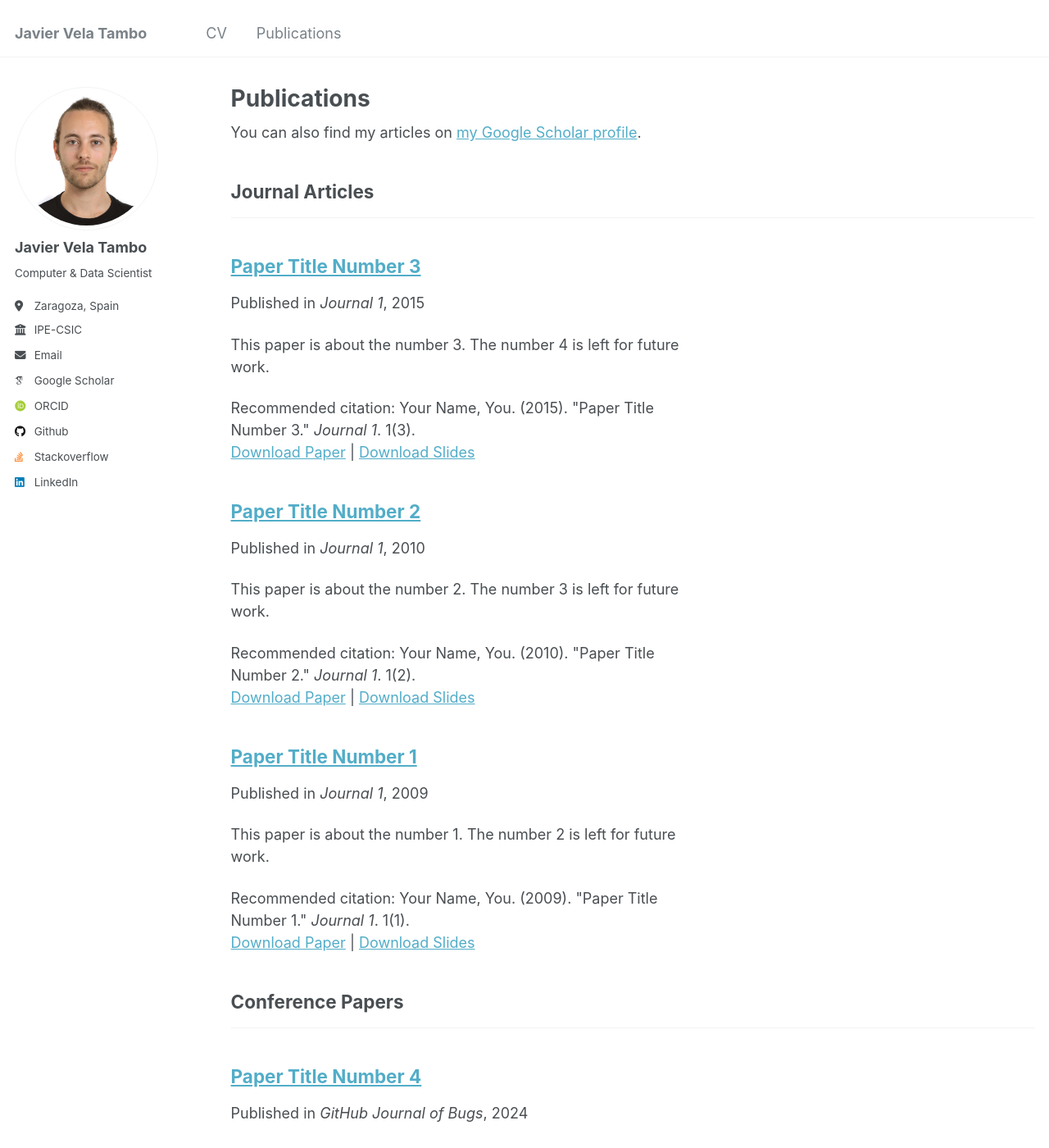
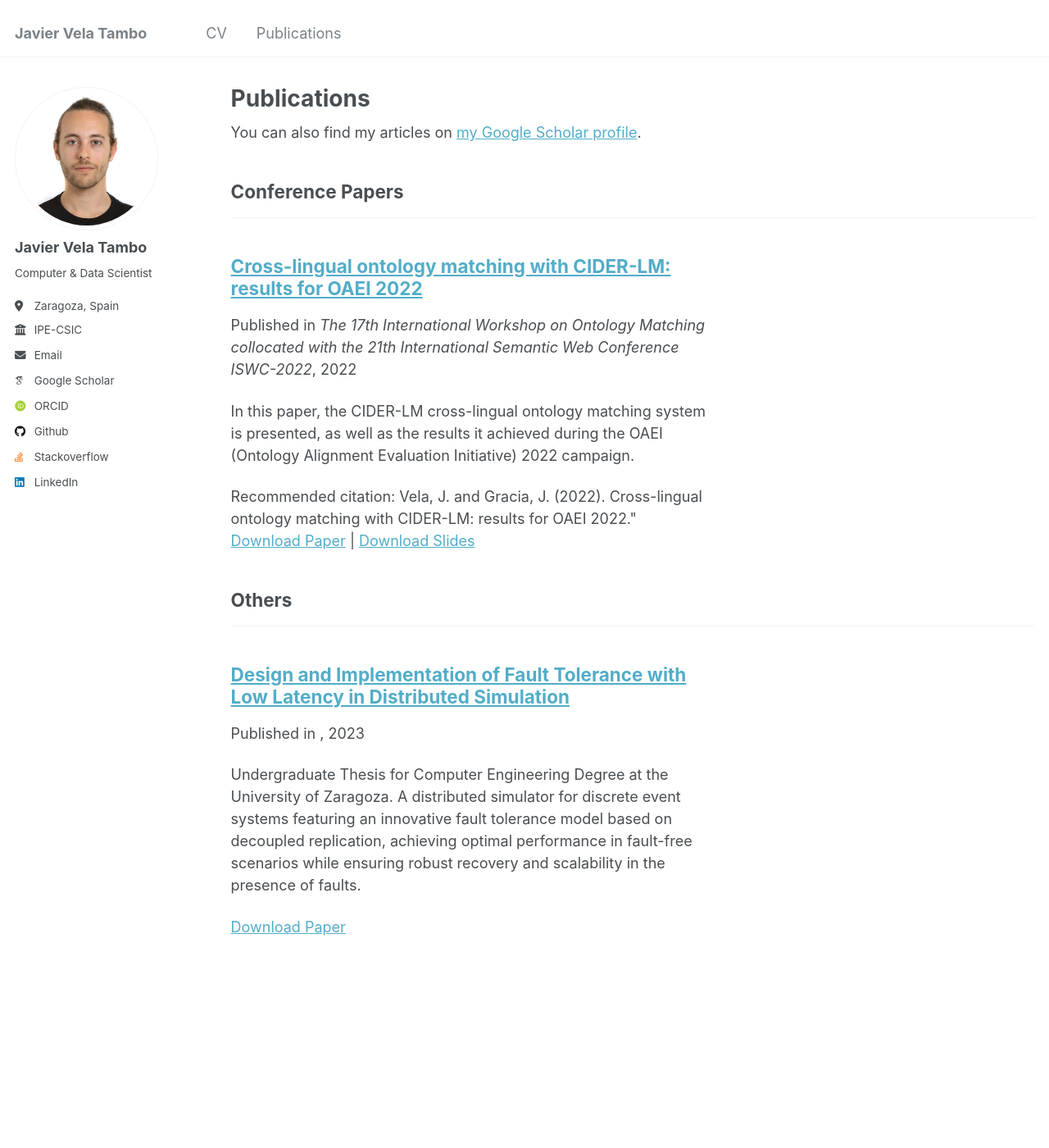
Before and after one commit to javiervela/javiervela.github.io, a Jekyll site: the page built from _pages/publications.html, in a window 1280 px wide and 1400 px high. Shown: the whole window at 82% size. Built offline with Jekyll 4.4.1, drawn with Linux system fonts in a browser that asks for light colours; some web fonts are replaced; some of the changed text lies outside the part shown.

Commit message:
Add OAEI22 and TFG publications

```diff
--- a/_config.yml
+++ b/_config.yml
@@ -82,6 +82,8 @@ publication_category:
     title: 'Journal Articles'
   conferences:
     title: 'Conference Papers'
+  others:
+    title: 'Others'
 
 # Site Settings
 teaser                   :  # filename of teaser fallback teaser image placed in /images/, .e.g. "500x300.png"
--- a/_publications/2009-10-01-paper-title-number-1.md
+++ /dev/null
@@ -1,14 +0,0 @@
----
-title: "Paper Title Number 1"
-collection: publications
-category: manuscripts
-permalink: /publication/2009-10-01-paper-title-number-1
-excerpt: 'This paper is about the number 1. The number 2 is left for future work.'
-date: 2009-10-01
-venue: 'Journal 1'
-slidesurl: 'http://academicpages.github.io/files/slides1.pdf'
-paperurl: 'http://academicpages.github.io/files/paper1.pdf'
-citation: 'Your Name, You. (2009). &quot;Paper Title Number 1.&quot; <i>Journal 1</i>. 1(1).'
----
-
-The contents above will be part of a list of publications, if the user clicks the link for the publication than the contents of section will be rendered as a full page, allowing you to provide more information about the paper for the reader. When publications are displayed as a single page, the contents of the above "citation" field will automatically be included below this section in a smaller font.
--- a/_publications/2010-10-01-paper-title-number-2.md
+++ /dev/null
@@ -1,14 +0,0 @@
----
-title: "Paper Title Number 2"
-collection: publications
-category: manuscripts
-permalink: /publication/2010-10-01-paper-title-number-2
-excerpt: 'This paper is about the number 2. The number 3 is left for future work.'
-date: 2010-10-01
-venue: 'Journal 1'
-slidesurl: 'http://academicpages.github.io/files/slides2.pdf'
-paperurl: 'http://academicpages.github.io/files/paper2.pdf'
-citation: 'Your Name, You. (2010). &quot;Paper Title Number 2.&quot; <i>Journal 1</i>. 1(2).'
----
-
-The contents above will be part of a list of publications, if the user clicks the link for the publication than the contents of section will be rendered as a full page, allowing you to provide more information about the paper for the reader. When publications are displayed as a single page, the contents of the above "citation" field will automatically be included below this section in a smaller font.
--- a/_publications/2015-10-01-paper-title-number-3.md
+++ /dev/null
@@ -1,14 +0,0 @@
----
-title: "Paper Title Number 3"
-collection: publications
-category: manuscripts
-permalink: /publication/2015-10-01-paper-title-number-3
-excerpt: 'This paper is about the number 3. The number 4 is left for future work.'
-date: 2015-10-01
-venue: 'Journal 1'
-slidesurl: 'http://academicpages.github.io/files/slides3.pdf'
-paperurl: 'http://academicpages.github.io/files/paper3.pdf'
-citation: 'Your Name, You. (2015). &quot;Paper Title Number 3.&quot; <i>Journal 1</i>. 1(3).'
----
-
-The contents above will be part of a list of publications, if the user clicks the link for the publication than the contents of section will be rendered as a full page, allowing you to provide more information about the paper for the reader. When publications are displayed as a single page, the contents of the above "citation" field will automatically be included below this section in a smaller font.
--- a/_publications/2024-02-17-paper-title-number-4.md
+++ /dev/null
@@ -1,13 +0,0 @@
----
-title: "Paper Title Number 4"
-collection: publications
-category: conferences
-permalink: /publication/2024-02-17-paper-title-number-4
-excerpt: 'This paper is about fixing template issue #693.'
-date: 2024-02-17
-venue: 'GitHub Journal of Bugs'
-paperurl: 'http://academicpages.github.io/files/paper3.pdf'
-citation: 'Your Name, You. (2024). &quot;Paper Title Number 3.&quot; <i>GitHub Journal of Bugs</i>. 1(3).'
----
-
-The contents above will be part of a list of publications, if the user clicks the link for the publication than the contents of section will be rendered as a full page, allowing you to provide more information about the paper for the reader. When publications are displayed as a single page, the contents of the above "citation" field will automatically be included below this section in a smaller font.
--- /dev/null
+++ b/_publications/oaei22.md
@@ -0,0 +1,12 @@
+---
+title: "Cross-lingual ontology matching with CIDER-LM: results for OAEI 2022"
+collection: publications
+category: conferences
+permalink: /publication/oaei22_paper.pdf
+excerpt: 'In this paper, the CIDER-LM cross-lingual ontology matching system is presented, as well as the results it achieved during the OAEI (Ontology Alignment Evaluation Initiative) 2022 campaign.'
+date: 2022-10-23
+venue: 'The 17th International Workshop on Ontology Matching collocated with the 21th International Semantic Web Conference ISWC-2022'
+slidesurl: 'http://javiervela.github.io/files/oaei22_poster.pdf'
+paperurl: 'http://javiervela.github.io/files/oaei22_paper.pdf'
+citation: 'Vela, J. and Gracia, J. (2022). Cross-lingual ontology matching with CIDER-LM: results for OAEI 2022.&quot;'
+---
--- /dev/null
+++ b/_publications/tfg.md
@@ -0,0 +1,11 @@
+---
+title: "Design and Implementation of Fault Tolerance with Low Latency in Distributed Simulation"
+collection: publications
+category: others
+permalink: /publication/tfg_paper.pdf
+excerpt: "Undergraduate Thesis for Computer Engineering Degree at the University of Zaragoza. A distributed simulator for discrete event systems featuring an innovative fault tolerance model based on decoupled replication, achieving optimal performance in fault-free scenarios while ensuring robust recovery and scalability in the presence of faults."
+date: 2023-06-22
+venue: ""
+slidesurl: "http://javiervela.github.io/files/tfg_slides.pdf"
+paperurl: "http://javiervela.github.io/files/tfg_paper.pdf"
+---
```
Also changed, not shown: 10 other files.
